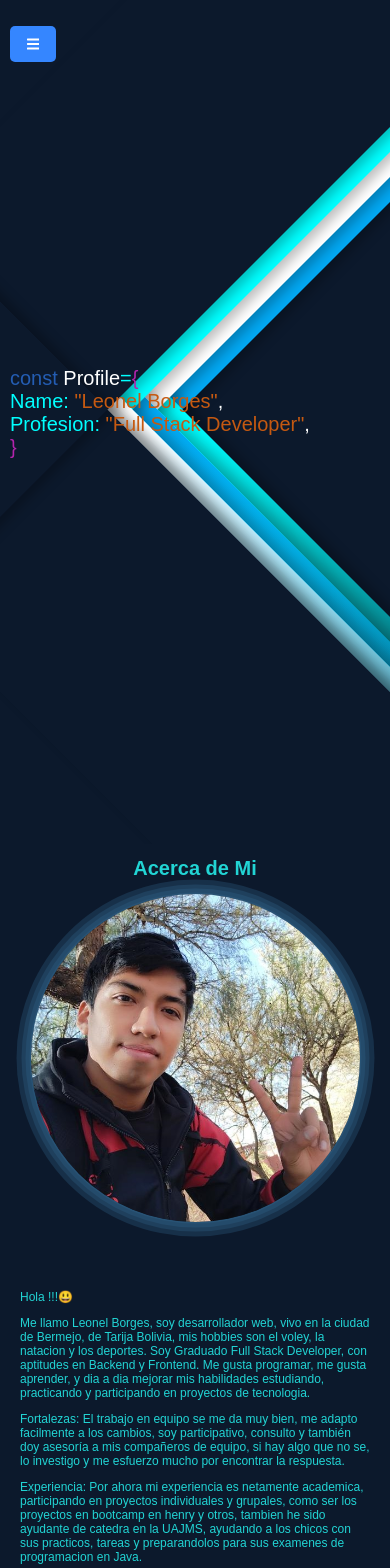
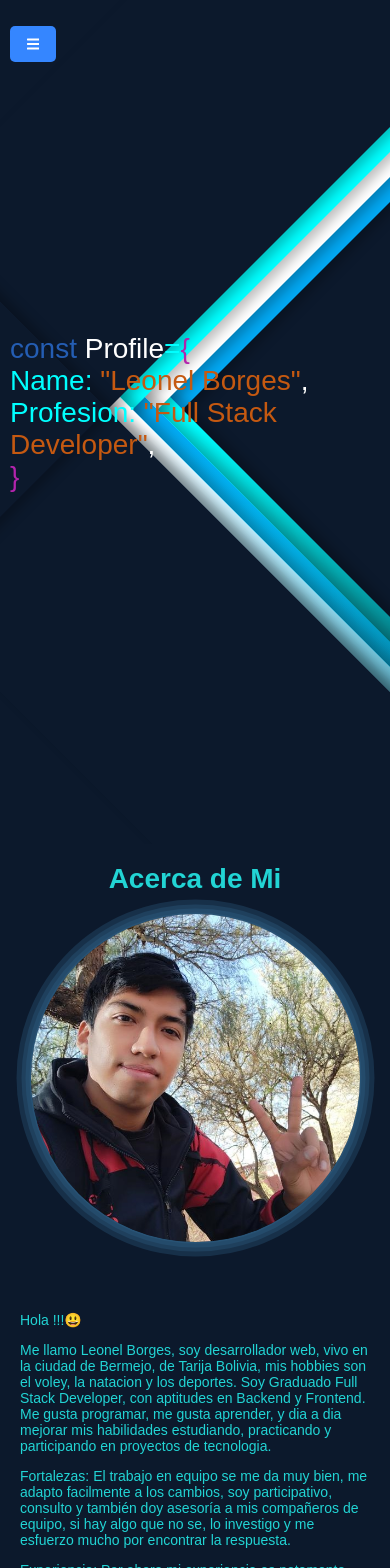
Before and after one commit to leonelborgesdev/portfolio, a React (Create React App) app: page / in a window 390 px wide. Shown: the top 1568 px of the page. Built offline with nearby package versions, Linux system fonts and the light colour scheme.

Commit message:
portfolio

```diff
--- a/src/components/DarkMode/DarkMode.css
+++ b/src/components/DarkMode/DarkMode.css
@@ -193,10 +193,10 @@
 @media screen and (max-width: 400px) {
     .Title_Portfolio h3,
     .separadores h1{
-        font-size: 20px;
+        font-size: 28px;
     }
     .text_animation p{
-        font-size: 12px;
+        font-size: 14px;
     }
     .layer.layer1{
         transform: skewX(-45deg) translateX(-25px);
```
